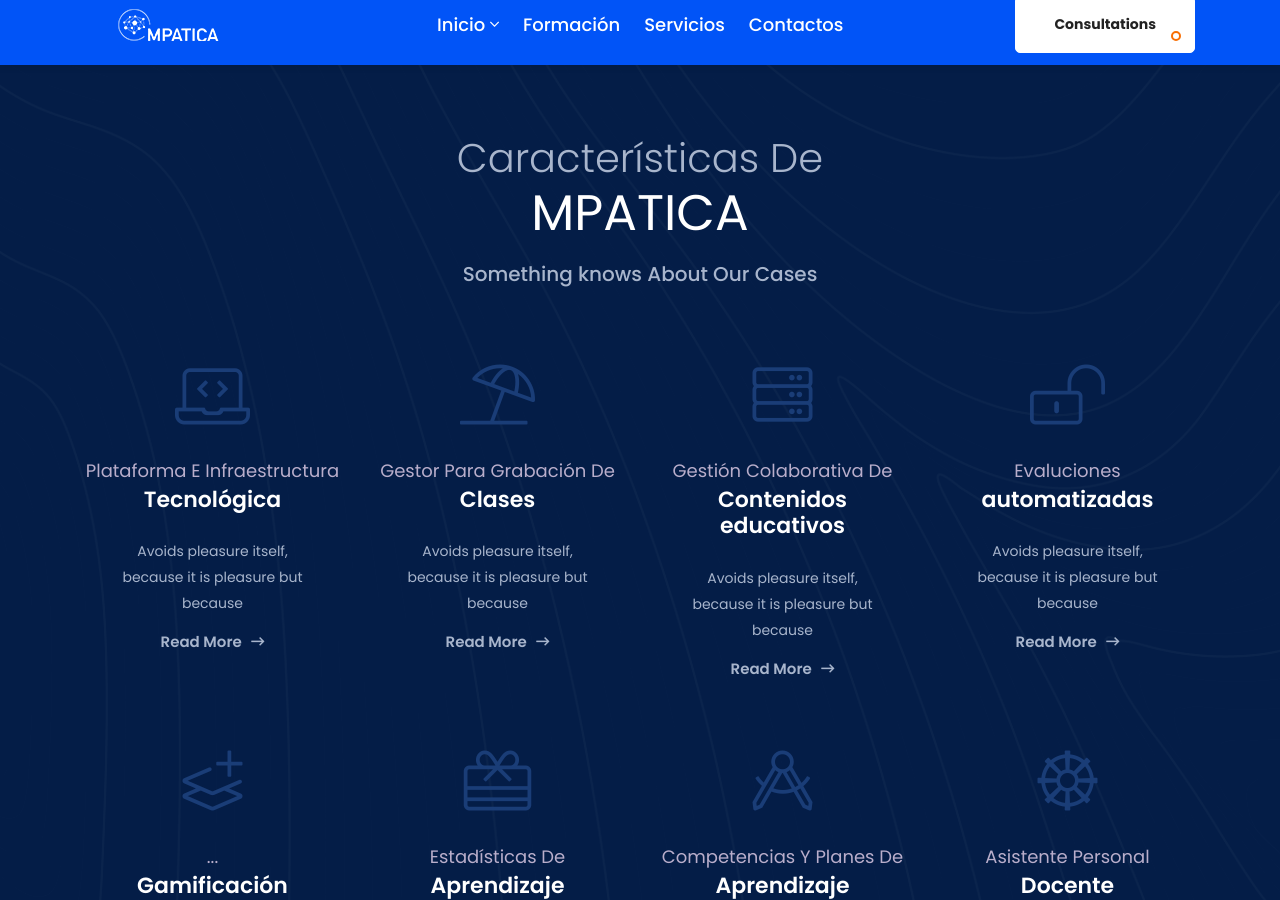
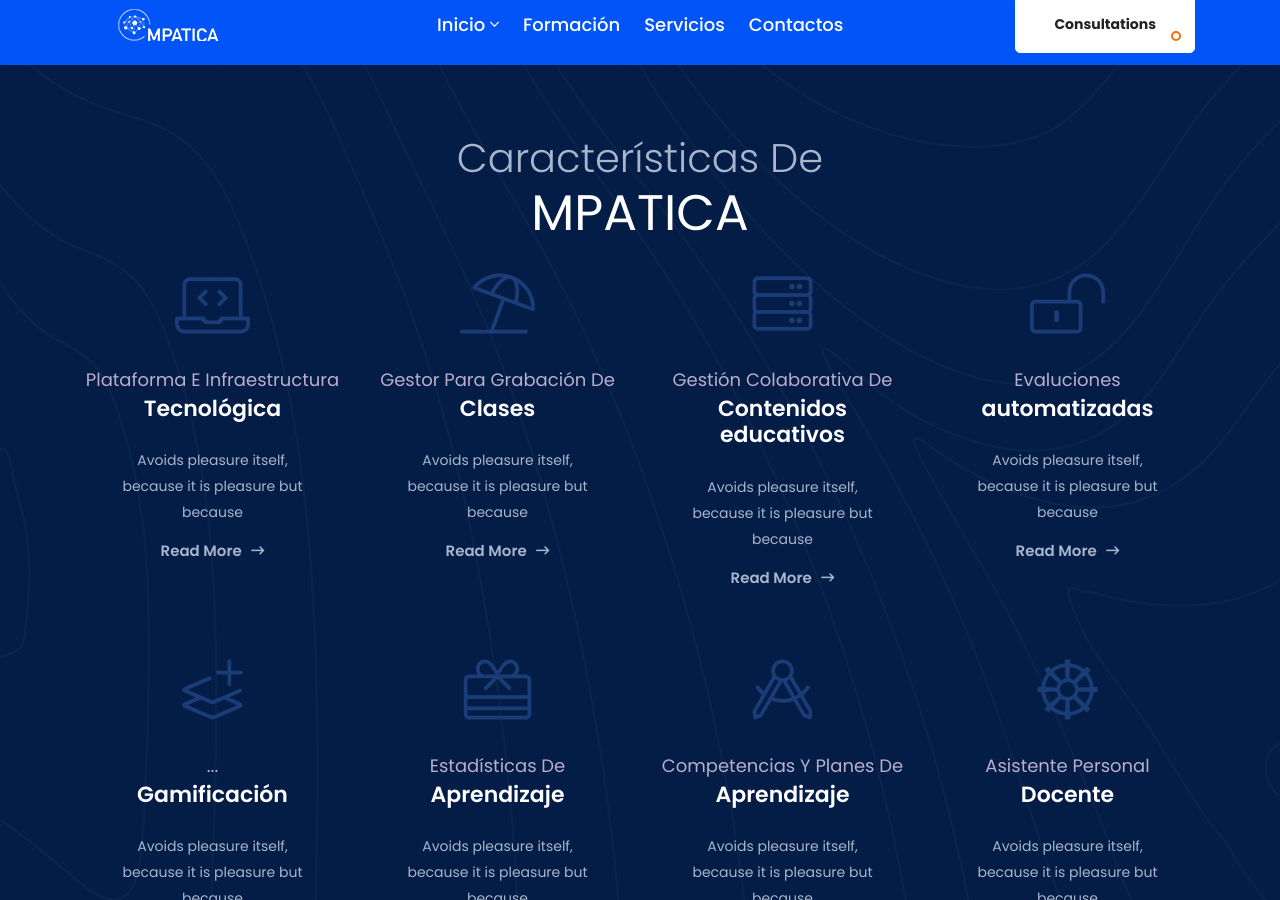
Before and after one commit to elemprendedoronline/mpatica, a Jekyll site: the page built from index.html, in a window 1280 px wide and 900 px high, scrolled down 4739 px. Built offline with Jekyll 4.4.1, drawn with Linux system fonts in a browser that asks for light colours.

Commit message:
Update working_progress.html

```diff
--- a/_includes/working_progress.html
+++ b/_includes/working_progress.html
@@ -63,7 +63,6 @@
                 <div class="col-lg-6">
                     <div class="section-title text-center">
                         <h2 class="title">Características de<span><span>MPATICA</span></span></h2>
-                        <p>Something knows About Our Cases</p>
                     </div>
                 </div>
             </div>
```
